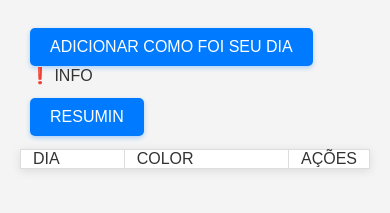
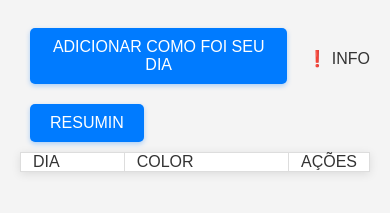
Before and after one commit to devlodi/PsychoColor, a plain HTML site: page index.html in a window 390 px wide. Shown: the part 77-290 px from the top of the page. Drawn offline with Linux system fonts and the light colour scheme.

Commit message:
Update styles.css

```diff
--- a/styles.css
+++ b/styles.css
@@ -14,22 +14,45 @@ header img {
 }
 
 .button-group {
-
-    margin-bottom: 3px; /* Espaço entre os grupos de botões */
-}
-
-/* Use media queries se precisar ajustar para telas menores */
-@media (max-width: 600px) {
-    .button-group {
-        display: block;
-    }
+    display: flex; /* Usa flexbox */
+    align-items: center; /* Alinha os itens verticalmente */
+    justify-content: flex-start; /* Alinha os itens à esquerda */
+    flex-wrap: nowrap; /* Impede que os itens se quebrem em várias linhas */
 }
 
 #addDayBtn {
-    margin-bottom: 0; /* Remove a margem inferior do botão */
+    flex-grow: 1; /* Permite que o botão cresça conforme necessário */
+    flex-shrink: 1; /* Permite que o botão encolha se necessário */
+    flex-basis: auto; /* Base do tamanho flexível */
+    max-width: 25%; /* Limita a largura máxima do botão */
+}
+
+#infoIcon {
+    white-space: nowrap; /* Impede quebra de linha */
+}
+
+/* Ajuste para telas menores */
+@media (max-width: 600px) {
+    .button-group {
+        justify-content: flex-start; /* Garante que os itens fiquem alinhados à esquerda */
+    }
+
+    #infoIcon {
+        margin-top: 5px; /* Espaço acima do ícone em telas menores */
+    }
+
+#addDayBtn {
+    flex-grow: 1; /* Permite que o botão cresça conforme necessário */
+    flex-shrink: 1; /* Permite que o botão encolha se necessário */
+    flex-basis: auto; /* Base do tamanho flexível */
+    max-width: 80%; /* Limita a largura máxima do botão */
+}
+
 }
 
 button {
+     margin: 10px 10px 10px 0; /* Ajusta as margens para manter o espaçamento consistente */
+    /* Restante dos estilos do botão */
         margin-bottom: 0; /* Se houver uma margem definida, defina como 0 ou um valor menor */
     background-color: #007bff;
     color: white;
```
